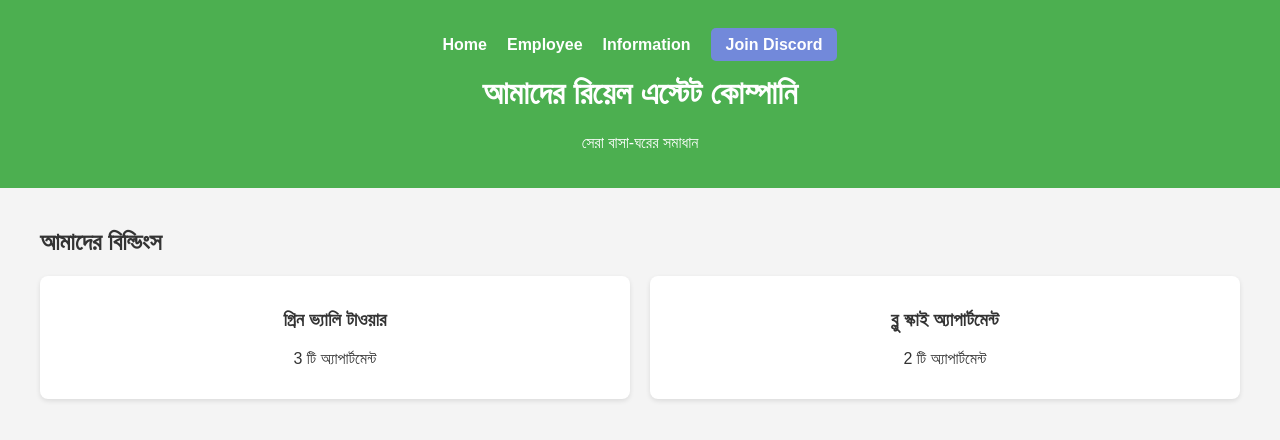
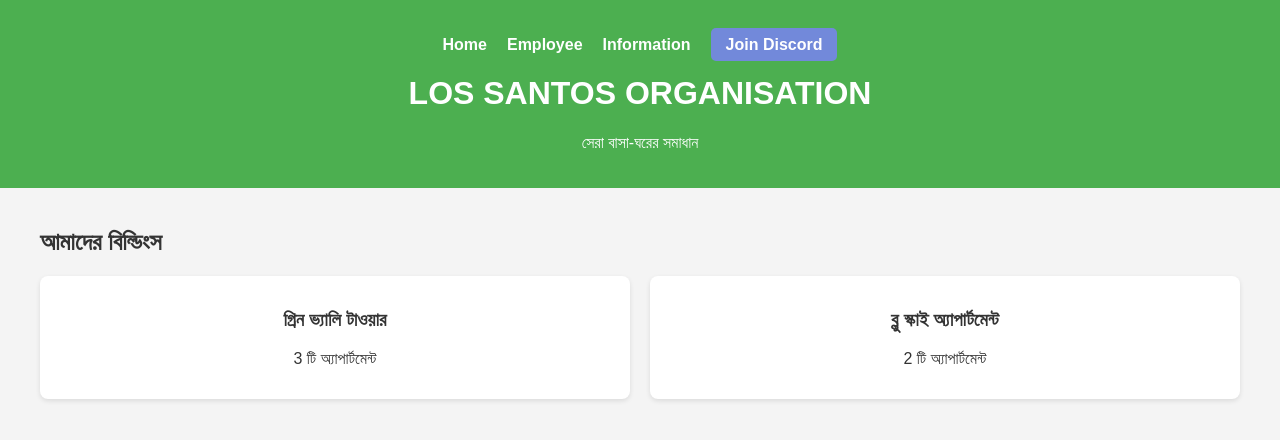
Before and after one commit to mujahid-BD/LSO, a plain HTML site: page index.html in a window 1280 px wide. Drawn offline with Linux system fonts and the light colour scheme.

Commit message:
Update index.html

```diff
--- a/index.html
+++ b/index.html
@@ -16,7 +16,7 @@
                 <li><a href="https://discord.gg/NyUmvfAzC4" target="_blank" class="discord-btn">Join Discord</a></li>
             </ul>
         </nav>
-        <h1>আমাদের রিয়েল এস্টেট কোম্পানি</h1>
+        <h1>LOS SANTOS ORGANISATION</h1>
         <p>সেরা বাসা-ঘরের সমাধান</p>
     </header>
 
```
